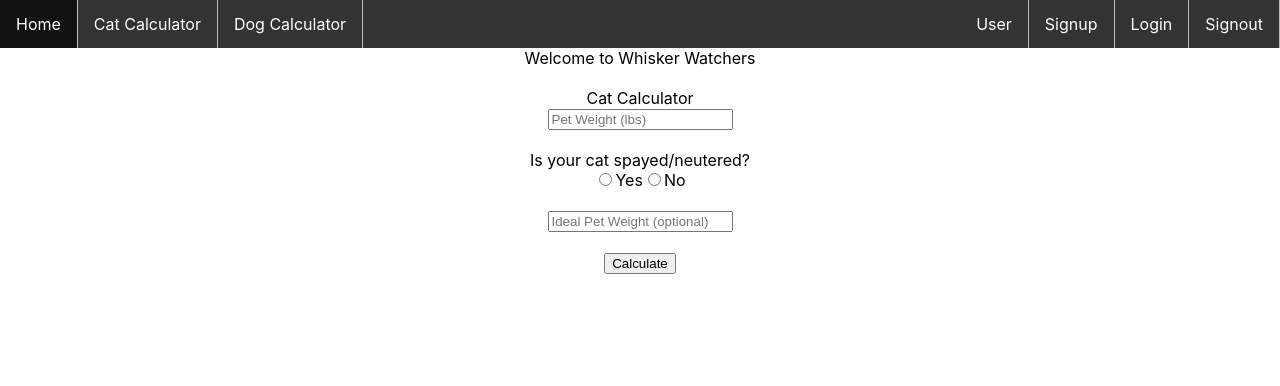
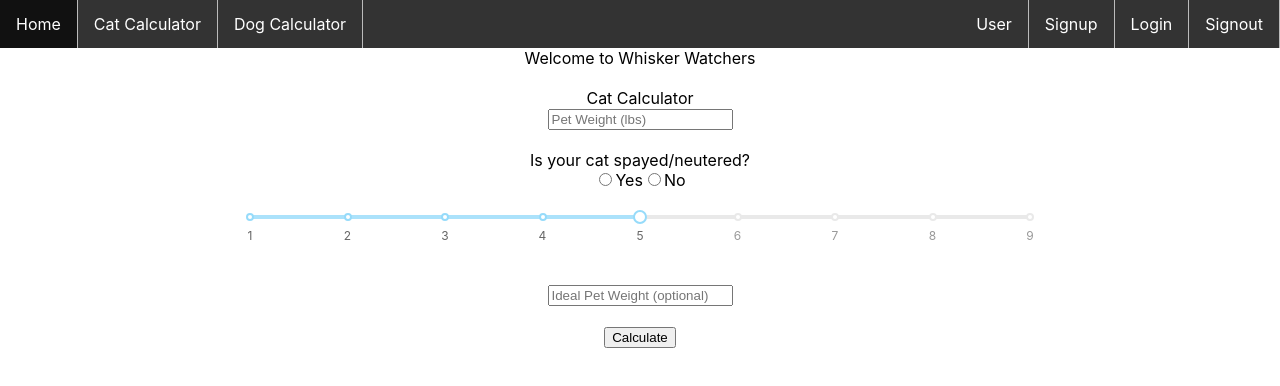
Before and after one commit to erobbi/whisker_watchers_frontend, a React (Create React App) app: page /cat_calculator in a window 1280 px wide. Shown: the top 386 px of the page. Built offline with nearby package versions, Linux system fonts and the light colour scheme; no server answers.

Commit message:
added more inputs fields to calculator

```diff
--- a/package.json
+++ b/package.json
@@ -10,6 +10,7 @@
     "@testing-library/jest-dom": "^5.14.1",
     "@testing-library/react": "^11.2.7",
     "@testing-library/user-event": "^12.8.3",
+    "rc-slider": "^9.7.2",
     "react": "^17.0.2",
     "react-dom": "^17.0.2",
     "react-router-dom": "^5.3.0",
--- a/src/App.css
+++ b/src/App.css
@@ -78,3 +78,9 @@ li a:hover {
   background-color: #04AA6D;
 }
 /* end style for navbar */
+
+/* style for slider */
+.slider {
+  padding-left: 250px;
+  padding-right: 250px;
+}
--- a/src/App.js
+++ b/src/App.js
@@ -7,7 +7,6 @@ function App() {
   const [user, setUser] = useState({});
   const [loggedIn, setLoggedIn] = useState(false)
 
-  console.log({user})
   useEffect(() => {
     fetch("/me").then((response) => {
       if (response.ok) {
--- a/src/CatCalculator.js
+++ b/src/CatCalculator.js
@@ -1,16 +1,31 @@
 import React from 'react'
 import { useState } from 'react'
+import Slider, { Range } from "rc-slider";
+import "rc-slider/assets/index.css";
 
 export default function CatCalculator() {
     const [petWeight, setPetWeight] = useState("");
-    const [isNeutered, setIsNeutered] = useState(true);
-    const [bodyConditionScore, setBodyConditionScore] = useState("");
+    const [isNeutered, setIsNeutered] = useState("");
+    const [BCS, setBCS] = useState("");
     const [idealPetWeight, setIdealPetWeight] = useState("");
 
+    const BCSMarks = {1: "1",
+                    2: "2",
+                    3: "3",
+                    4: "4",
+                    5: "5",
+                    6: "6",
+                    7: "7",
+                    8: "8",
+                    9: "9"}
 
     function handleSubmit(e) {
         e.preventDefault(e);
         console.log('submitted')
+        console.log({petWeight})
+        console.log({isNeutered})
+        console.log({BCS})
+        console.log({ idealPetWeight })
     }
     return (
       <div>
@@ -18,11 +33,13 @@ export default function CatCalculator() {
 
         <form onSubmit={handleSubmit}>
           <input
-            type="text"
+            name="petWeight"
+            type="number"
             placeholder="Pet Weight (lbs)"
-            id="petWeight"
             value={petWeight}
-            onchange={(e) => setPetWeight(e.target.value)}
+            onChange={(e) => {
+              setPetWeight(e.target.value);
+            }}
           />
           <br />
           <br />
@@ -31,24 +48,44 @@ export default function CatCalculator() {
             type="radio"
             value="true"
             name="neutered"
-            onchange={(e) => setIsNeutered(true)}
+            onChange={(e) => setIsNeutered(true)}
           />
           <label for="true">Yes</label>
           <input
             type="radio"
             value="false"
             name="neutered"
-            onchange={(e) => setIsNeutered(false)}
+            onChange={(e) => setIsNeutered(false)}
           />
           <label for="false">No</label>
           <br />
-          <br />{" "}
+          <br />
+
+          {/* slider here using rc-slider  https://react-component.github.io/slider/?path=/story/rc-slider--handle
+          materialUI also has a nice slider https://mui.com/components/slider/#discrete-sliders */}
+          <div className="slider">
+            <Slider
+              defaultValue={5}
+              min={1}
+              max={9}
+              step={1}
+              onChange={(e) => setBCS(e)}
+              marks={BCSMarks}
+              style={{ width: "100%" }}
+            />
+            {/* <Range /> */}
+          </div>
+
+          <br />
+          <br />
+          <br />
+
           <input
             type="text"
             placeholder="Ideal Pet Weight (optional)"
             id="idealPetWeight"
             value={idealPetWeight}
-            onchange={(e) => setIdealPetWeight(e.target.value)}
+            onChange={(e) => setIdealPetWeight(e.target.value)}
           />
           <br />
           <br />
```
Also changed, not shown: 1 other file (tests, documents, lock files or other folders).
